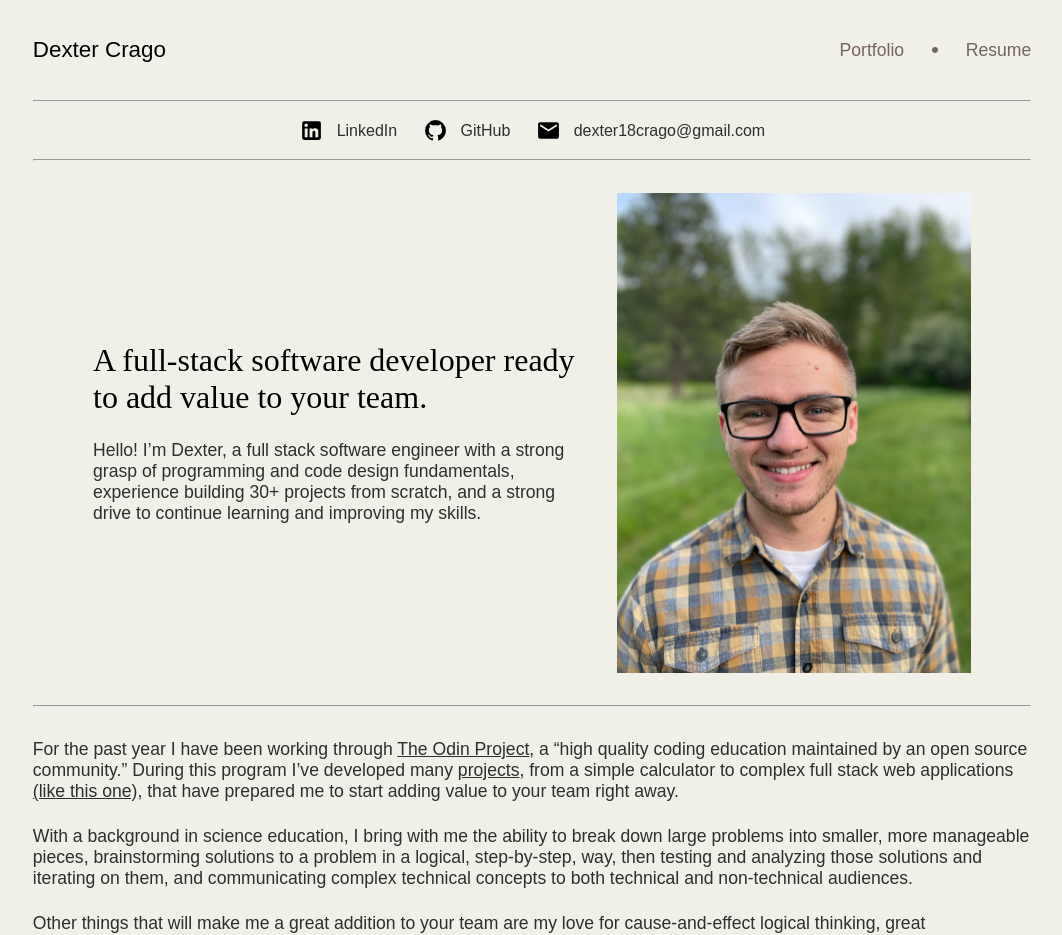
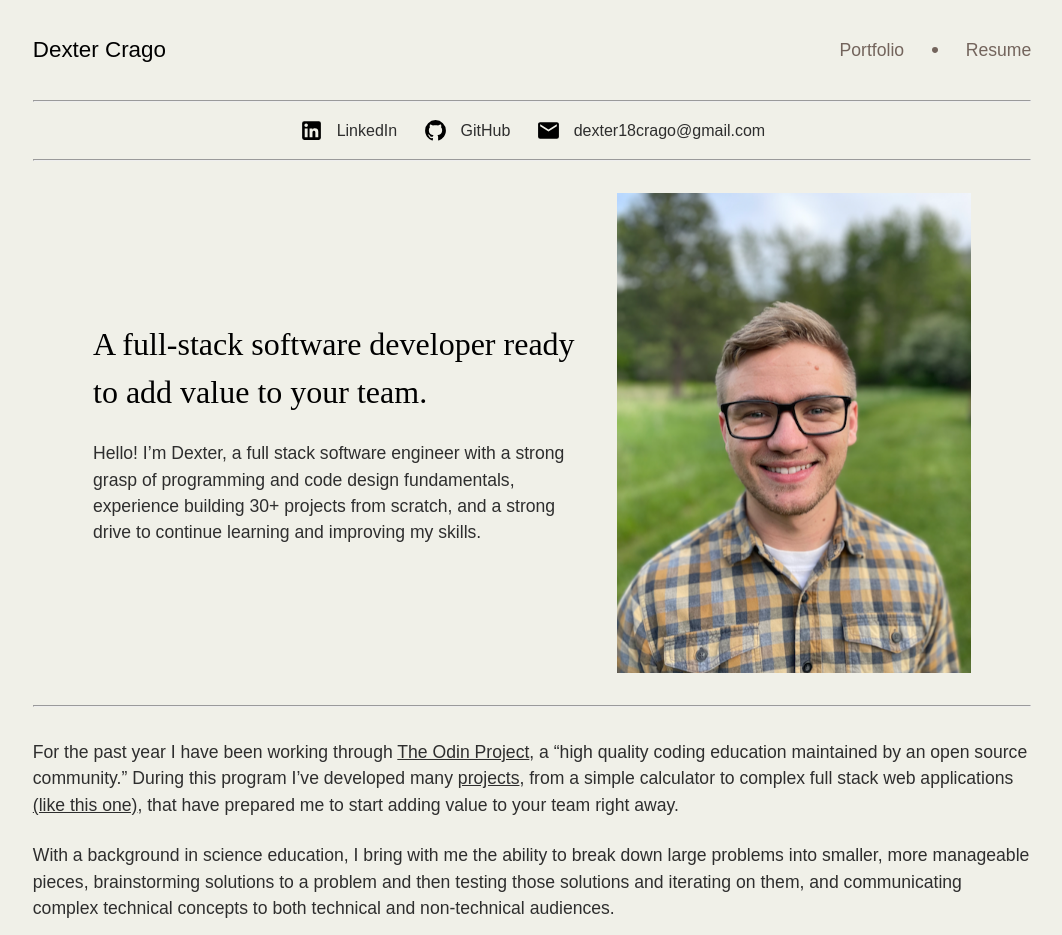
Before and after one commit to djcrago/personal-website, a React (Vite) app: page / in a window 1280 px wide. Shown: the top 935 px of the page, without its empty margins (108-1170 px from the left). Built offline with nearby package versions, Linux system fonts and the light colour scheme.

Commit message:
Increase line height of p elements

```diff
--- a/src/App.jsx
+++ b/src/App.jsx
@@ -63,10 +63,9 @@ function App() {
           <p>
             With a background in science education, I bring with me the ability
             to break down large problems into smaller, more manageable pieces,
-            brainstorming solutions to a problem in a logical, step-by-step,
-            way, then testing and analyzing those solutions and iterating on
-            them, and communicating complex technical concepts to both technical
-            and non-technical audiences.
+            brainstorming solutions to a problem and then testing those
+            solutions and iterating on them, and communicating complex technical
+            concepts to both technical and non-technical audiences.
           </p>
           <p>
             Other things that will make me a great addition to your team are my
--- a/src/App.module.css
+++ b/src/App.module.css
@@ -2,6 +2,10 @@
   display: flex;
   flex-direction: column;
   align-items: center;
+}
+
+p {
+  line-height: 1.5;
 }
 
 hr {
```
